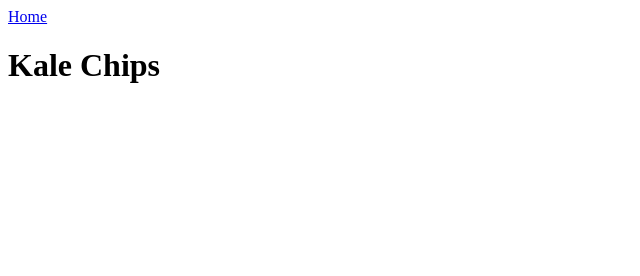
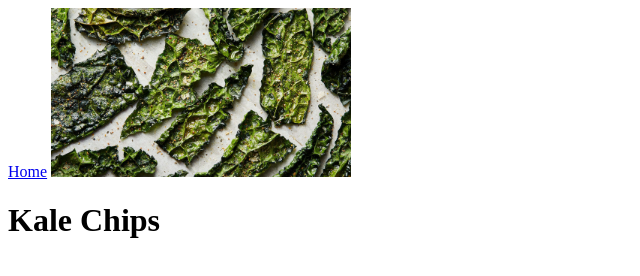
Before and after one commit to pi3ngineergirlx/odin-recipes, a plain HTML site: page recipes/kale-chips.html in a window 1280 px wide. Shown: the whole page, without its empty margins (0-640 px from the left). Drawn offline with Linux system fonts and the light colour scheme.

Commit message:
Add image of kale chips to kale chips webpage
Visual reference for users to compare their finished
product after following the recipe to what is expected
or desired

```diff
--- a/recipes/kale-chips.html
+++ b/recipes/kale-chips.html
@@ -6,6 +6,8 @@
     </head>
     <body>
         <a href="../index.html">Home</a>
+        <img src = "../img/kale-chip-leaves.jpg" alt = "Pickled Red Ginger in a Bowl"
+        style = 'width: 300px; height: auto;'>
         <h1> Kale Chips </h1>
     </body>
 </html>
```
